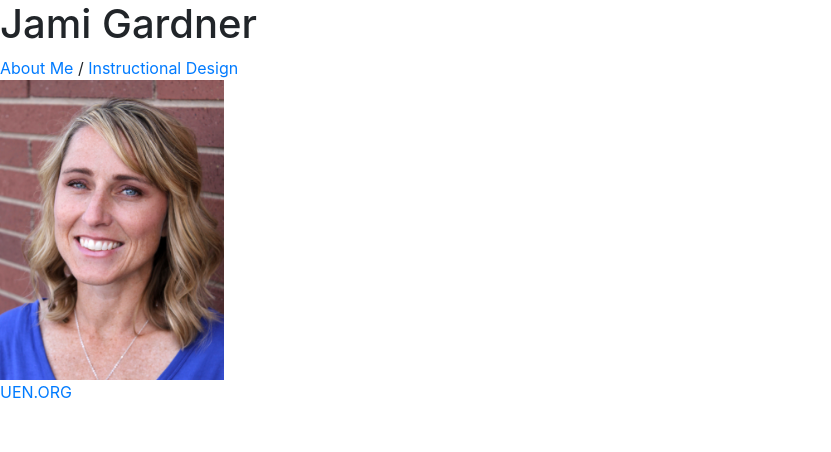
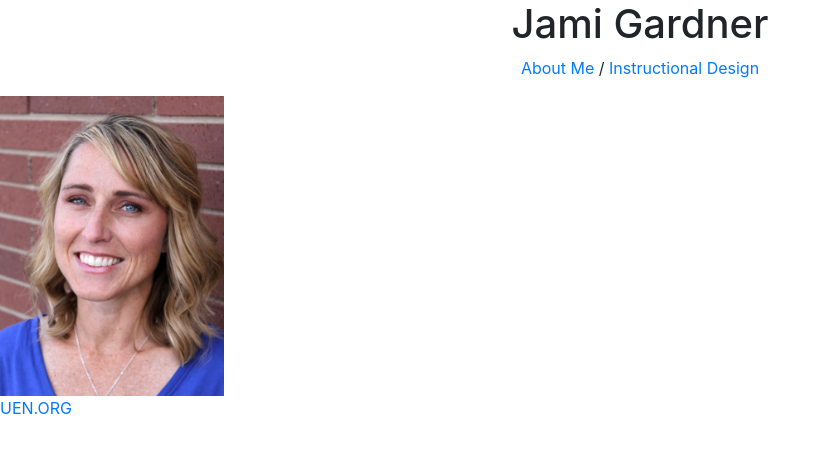
Before and after one commit to jamigardner/edps6560jamigardner, a plain HTML site: page index.html in a window 1280 px wide. Shown: the whole page, without its empty margins (0-831 px from the left). Drawn offline with nearby package versions, Linux system fonts and the light colour scheme.

Commit message:
Add files via upload

```diff
--- a/index.html
+++ b/index.html
@@ -15,9 +15,9 @@
     <title>Digital Portfolio</title>
   </head>
   <body>
-    <h1>Jami Gardner</h1>
+    <h1 style="text-align:center;">Jami Gardner</h1>
       <nav>
-        <a href="#">About Me</a><span> / </span>
+        <p style="text-align:center;"</p><a href="#">About Me</a><span> / </span>
         <a href="pages/ID Samples">Instructional Design</a>
     </nav>
           <img width="auto" height="300" alt text="Jami pic" src="img/Jami%20Gardner.jpg">
```
